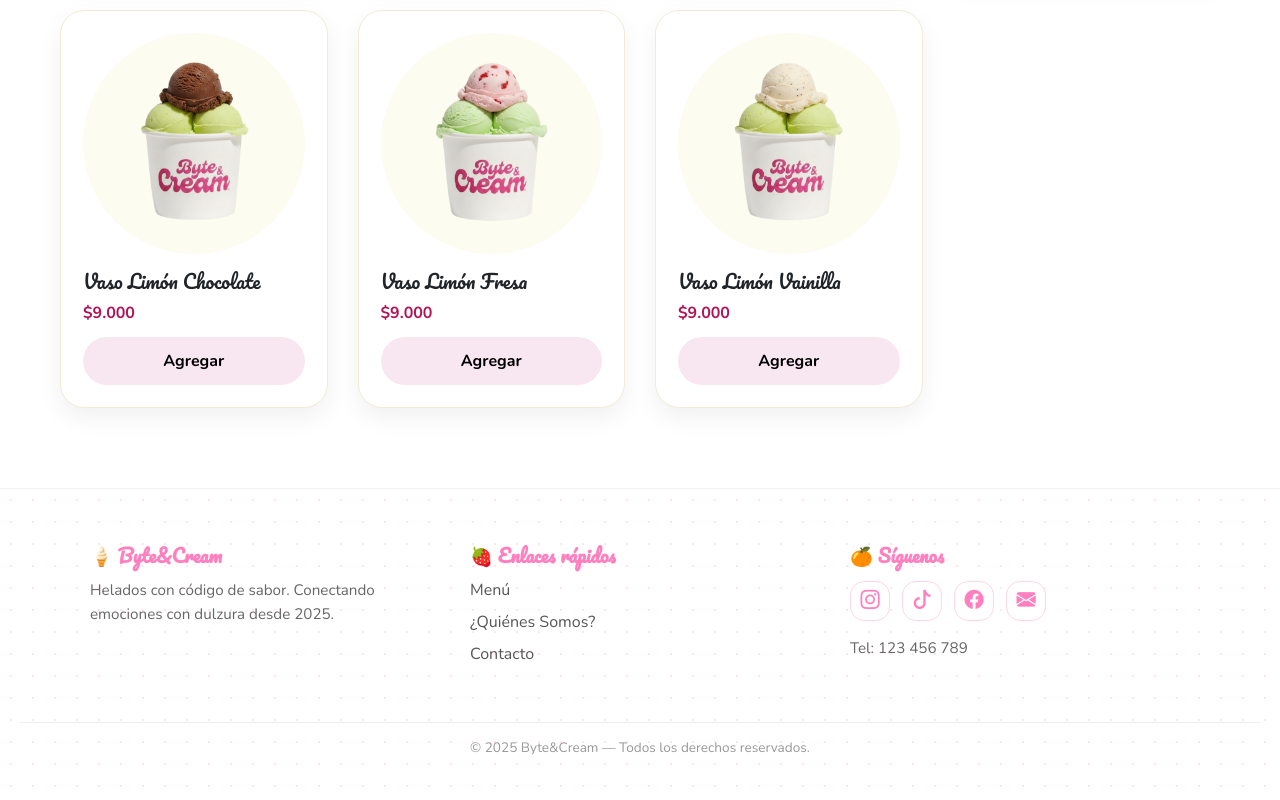
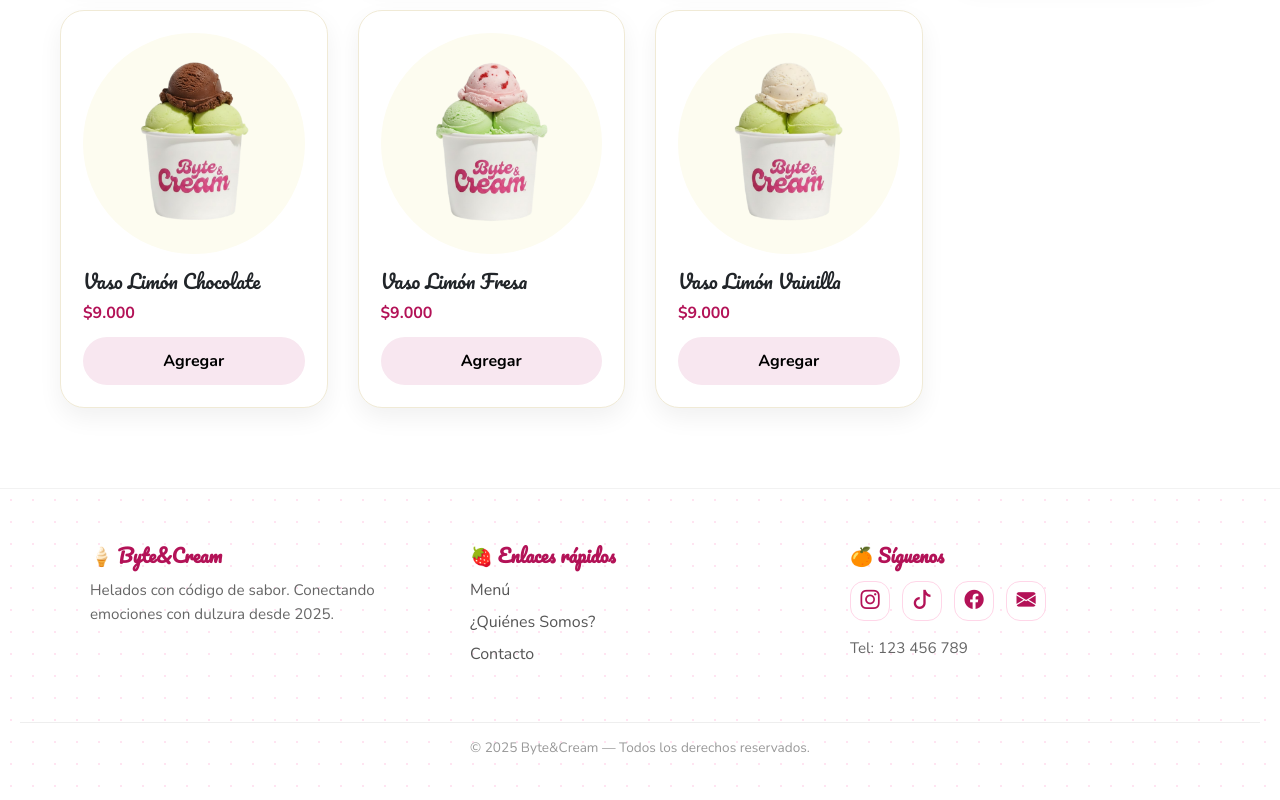
Before and after one commit to generationequipo1/LiquiDevsFrontEnd, a website: page HTML/catalogo.html in a window 1280 px wide. Shown: the part 3032-3832 px from the top of the page. Drawn offline with nearby package versions, Linux system fonts and the light colour scheme; some packages are replaced by stand-ins of ours; a script that the page names is missing.

Commit message:
cambiar footer style

```diff
--- a/CSS/style.css
+++ b/CSS/style.css
@@ -402,7 +402,7 @@
     font-size: 1.15rem;
     font-weight: 600;
     margin-bottom: 12px;
-    color: #ff7fbf;
+    color: rgb(179, 18, 87);
     border-radius: 8px;
 }
 
@@ -442,7 +442,7 @@
 }
 
 .footer-links li a:hover {
-    color: #ff7fbf;
+    color: rgb(179, 18, 87);
     padding-left: 4px;
 }
 
@@ -462,7 +462,7 @@
     justify-content: center;
     align-items: center;
     font-size: 1.2rem;
-    color: #ff7fbf;
+    color:rgb(179, 18, 87);
     transition: transform 0.25s ease, box-shadow 0.25s ease;
 }
 
```
